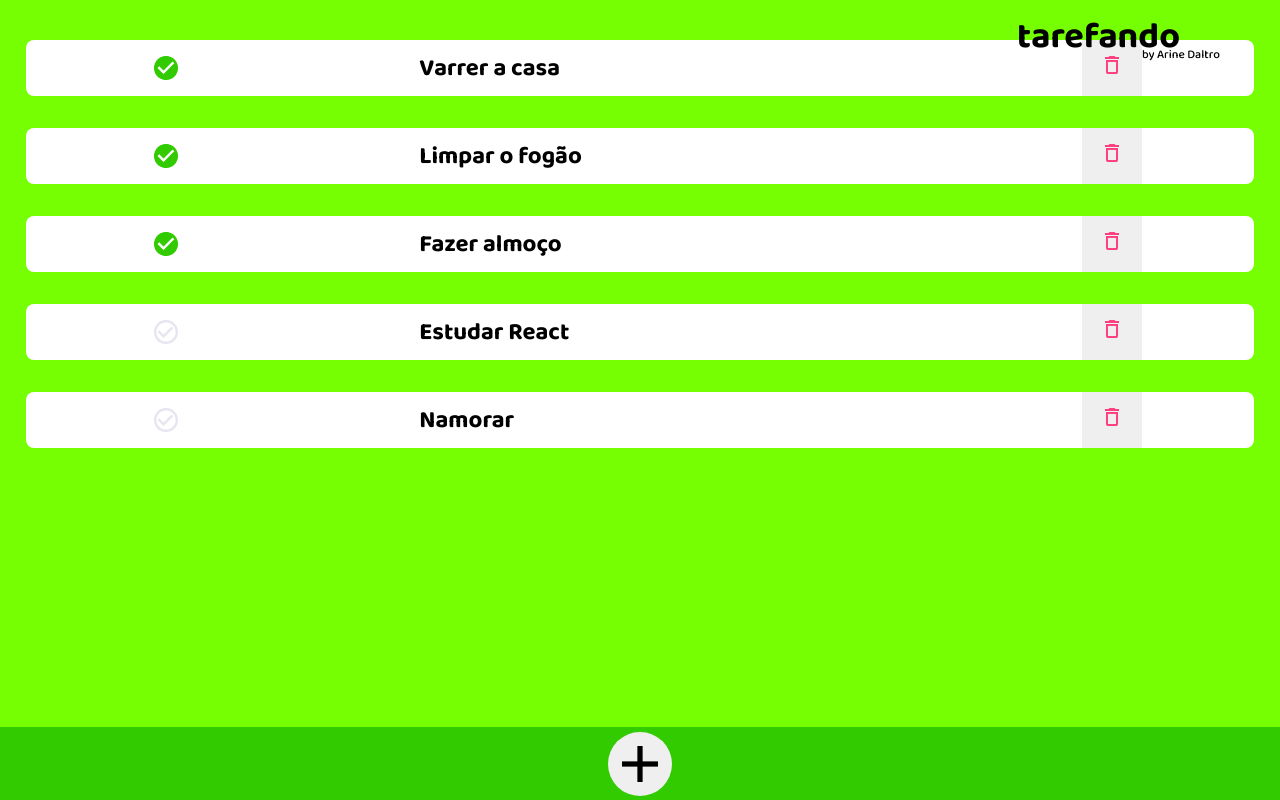
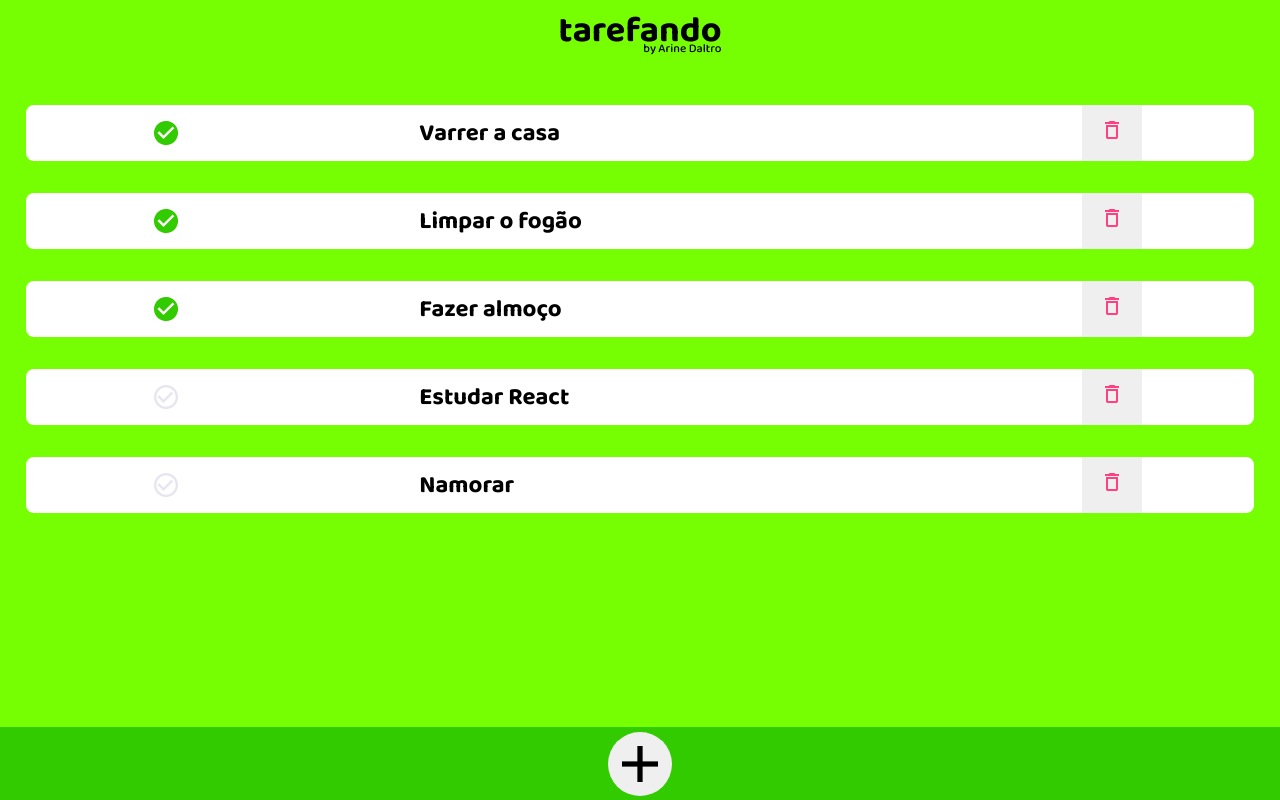
Before and after one commit to arine-daltro/tarefando, a React (Create React App) app: page /inicial in a window 1280 px wide. Built offline with nearby package versions, Linux system fonts and the light colour scheme.

Commit message:
Correção no estilo

```diff
--- a/src/Styles/global.css
+++ b/src/Styles/global.css
@@ -157,9 +157,9 @@
 .logo-menor .logo h1 {
 
     font-size: 36px;
-    position: absolute;
+    /* position: absolute; */
     top: 30px;
-    right: 100px;
+    /* right: 100px;  */
 
 }
 
@@ -169,9 +169,9 @@
     font-size: 12px;
     height: 50px;
     width: 120px;
-    position: absolute;
+    /* position: absolute; */
     top: 45px;
-    right: 60px;
+    /* right: 60px;  */
     display: flex;
     justify-content: flex-end;
 }
```
